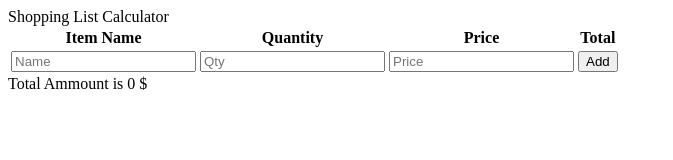
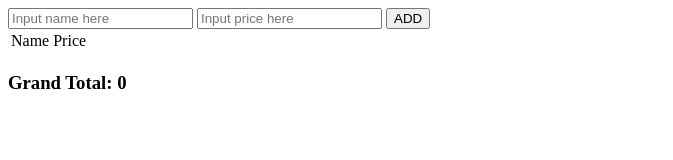
Before and after one commit to acciojob/shopping-cart-Poornesh-M-D, a website: page index.html in a window 1280 px wide. Shown: the whole page, without its empty margins (0-673 px from the left). Drawn offline with Linux system fonts and the light colour scheme.

Commit message:
shopping cart

```diff
--- a/index.html
+++ b/index.html
@@ -1,39 +1,27 @@
 <!DOCTYPE html>
-<html lang="en">
+
+<html>
 
 <head>
-	<meta charset="UTF-8">
-	<meta name="viewport" content="width=device-width, initial-scale=1.0">
-	<title>Shoping List</title>
-	<link rel="stylesheet" href="./css/list.css">
-<script src="./js/list.js"></script>
+	<link rel="stylesheet" href="styles.css">
 </head>
 
 <body>
-	<header id="heading">
-		Shopping List Calculator
-	</header>
-	<main onload="render()">
-		<table id="table1">
-			<caption></caption>
-			<tr>
-				<th>Item Name</th>
-				<th>Quantity</th>
-				<th>Price</th>
-				<th>Total</th>
-			</tr>
-			<tr>
-        <form id="myinputs">
-          <td><input type="text" id="item-name-input" placeholder="Name"></td>
-          <td><input type="text" id="item-qty-input" placeholder="Qty"></td>
-          <td><input type="text" id="item-price-input" placeholder="Price"></td>
-        </form>
-        <td><button id="add" onclick="addData();">Add</button></td>
-      </tr>
-    </table>
-    <div id="total">Total Ammount is 0 $</div>
-  </main>
-	<footer></footer>
+	<input id="item-name-input" type="text" placeholder="Input name here">
+	<input id="item-price-input" type="number" placeholder="Input price here">
+	<button id="add">ADD</button>
+	<table id="table">
+		<tr>
+			<td>Name</td>
+			<td>Price</td>
+		</tr>
+	</table>
+	<h3>Grand Total: <span id="total">0</span></h3>
+
+	<!-- the entire body must be written by the student -->
+    <script src="script.js">
+</script>
+
 </body>
 
 </html>
```
Also changed, not shown: script.js (+12 -12 lines).
